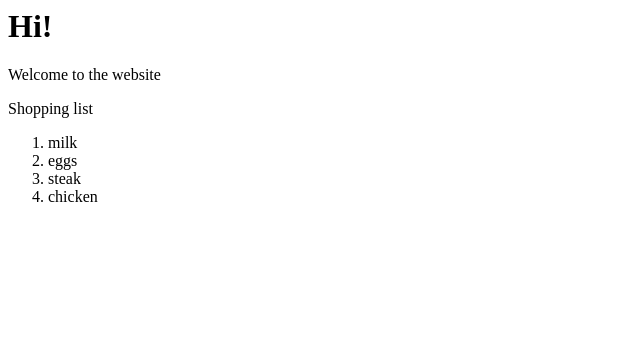
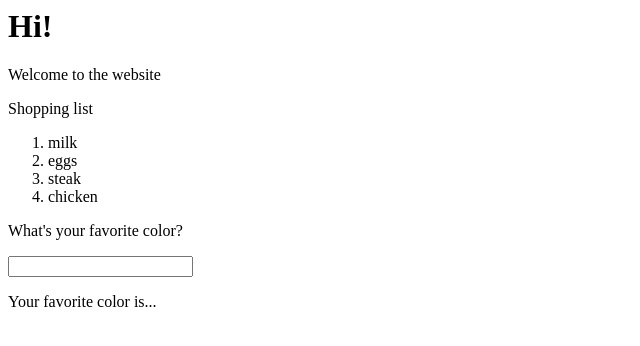
Before and after one commit to manu-4216/vue-crypto-comparison, a plain HTML site: page index.html in a window 1280 px wide. Shown: the whole page, without its empty margins (0-640 px from the left). Drawn offline with nearby package versions, Linux system fonts and the light colour scheme.

Commit message:
Intruduce two-way data binding with an input

```diff
--- a/index.html
+++ b/index.html
@@ -9,6 +9,10 @@
         <ol>
             <li v-for="item in shoppingList">{{ item }}</li>
         </ol>
+
+        <p>What's your favorite color?</p>
+            <input v-model="color" type="text">
+        <p>Your favorite color is... {{ color }}</p>
 
     </div>
 
@@ -24,7 +28,8 @@
                 "eggs",
                 "steak",
                 "chicken"
-            ]
+            ],
+            color: '' // two way data binding
         }
     });
     </script>
```
